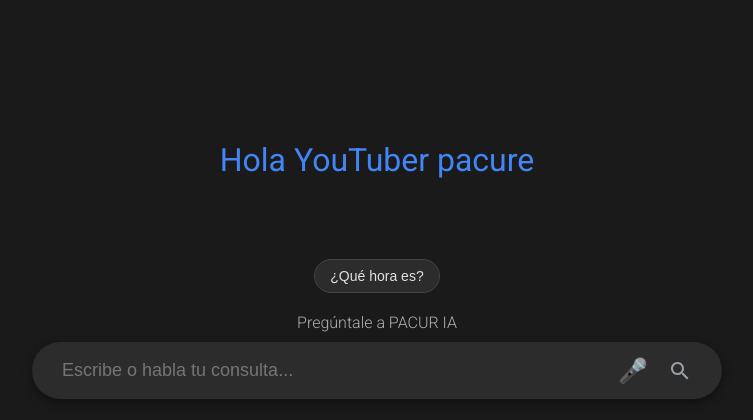
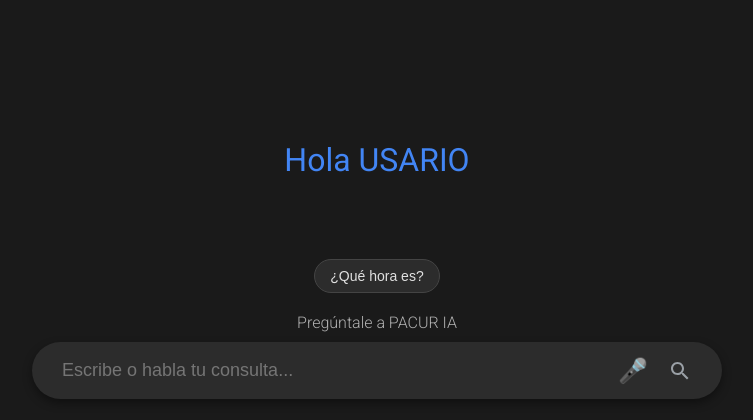
Before and after one commit to pacureok/IA, a Flask app: page / in a window 1280 px wide. Shown: the top 420 px of the page, without its empty margins (263-1016 px from the left). Run offline with Flask 3, Linux system fonts and the light colour scheme.

Commit message:
Update index.html

```diff
--- a/templates/index.html
+++ b/templates/index.html
@@ -9,7 +9,7 @@
 </head>
 <body>
     <div class="container">
-        <h1 class="main-title">Hola YouTuber pacure</h1>
+        <h1 class="main-title">Hola USARIO</h1>
 
         <div class="quick-access-buttons">
             <button id="timeWeatherBtn" class="quick-btn">¿Qué hora es?</button>
```
